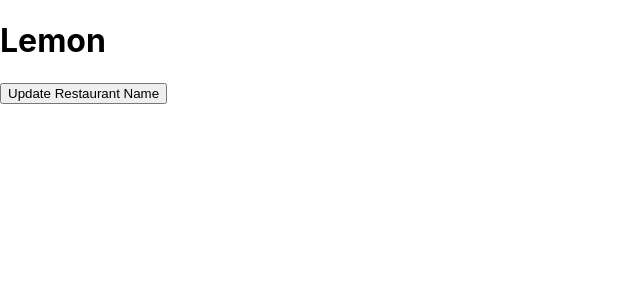
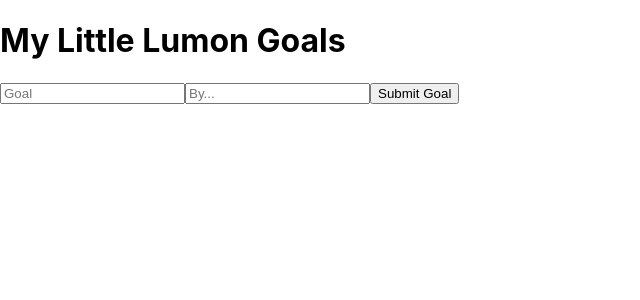
Before and after one commit to jamo89/lumon8, a React (Create React App) app in the folder my-app/: page / in a window 1280 px wide. Shown: the top 300 px of the page, without its empty margins (0-640 px from the left). Built offline with nearby package versions, Linux system fonts and the light colour scheme.

Commit message:
we made a goal app and it's just alright

```diff
--- a/my-app/src/App.js
+++ b/my-app/src/App.js
@@ -1,18 +1,51 @@
-import {useState} from "react";
+import React from "react";
 
-export default function App() {
-    const [restaurantName, setRestaurantName] = useState("Lemon");
+function GoalForm(props) {
+    const [formData, setFormData] = React.useState({goal: "", by: ""});
 
-    function updateRestaurantName() {
-        setRestaurantName("lil Lumon")
+    function changeHandler(e) {
+        setFormData({...formData, [e.target.name]: e.target.value});
     }
 
+    function submitHandler(e) {
+        e.preventDefault();
+        props.onAdd(formData);
+        setFormData({ goal: "", by: ""});
+    };
+
     return (
-        <div>
-            <h1>{restaurantName}</h1>
-            <button onClick={updateRestaurantName}>
-                Update Restaurant Name
-            </button>
+        <>
+            <h1>My Little Lumon Goals</h1>
+            <form onSubmit={submitHandler}>
+                <input type="text" name="goal" placeholder="Goal" value={formData.goal} onChange={changeHandler} />
+                <input type="text" name="by" placeholder="By..." value={formData.by} onChange={changeHandler} />
+                <button>Submit Goal</button>
+            </form>
+        </>
+    );
+}
+
+function ListOfGoals(props) {
+    return (
+        <ul>
+            {props.allGoals.map((g) => (
+                <li key={g.goal}>
+                    <span>My goal is to {g.goal}, by {g.by}</span>
+                </li>
+                ))}
+        </ul>
+    )
+}
+
+export default function App () {
+    const [allGoals, updateAllGoals] = React.useState([]);
+
+    function addGoal(goal) {updateAllGoals([...allGoals, goal]);}
+
+    return (
+        <div className="App">
+            <GoalForm onAdd={addGoal} />
+            <ListOfGoals allGoals={allGoals} />
         </div>
     );
-};
+}
```
